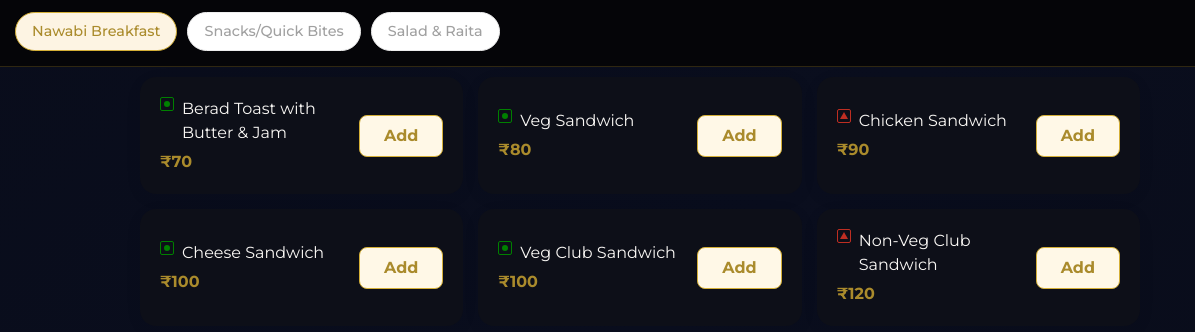
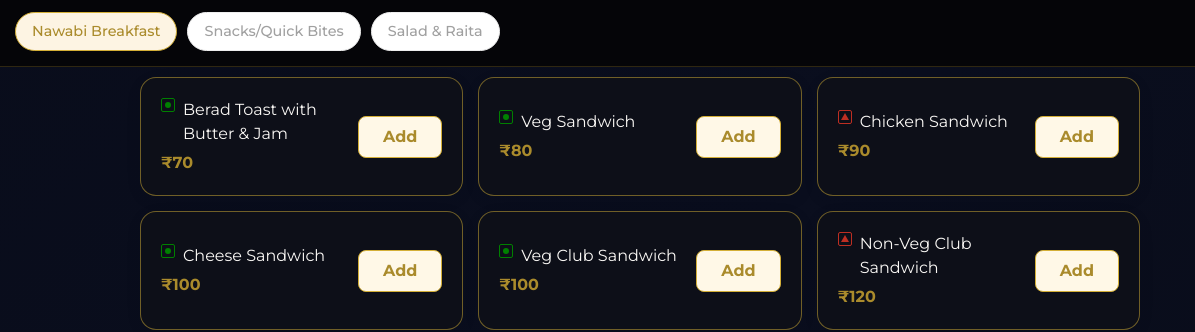
Before and after one commit to allapi7873-spec/Hotel-Puri-Sand, a plain HTML site: page food.html in a window 1280 px wide. Shown: the part 496-828 px from the top of the page, 0-1195 px from the left. Drawn offline with nearby package versions, Linux system fonts and the light colour scheme.

Commit message:
Add golden border to menu cards

```diff
--- a/food-style.css
+++ b/food-style.css
@@ -619,6 +619,7 @@ body:not(.loading) .preloader-content { opacity: 0; }
 .menu-list-item {
     background: var(--bg-card); padding: 20px;
     border-radius: 16px; box-shadow: var(--shadow-light);
+    border: 1px solid rgba(212, 175, 55, 0.5);
     display: flex; justify-content: space-between; align-items: center;
 }
 .item-details {
```
